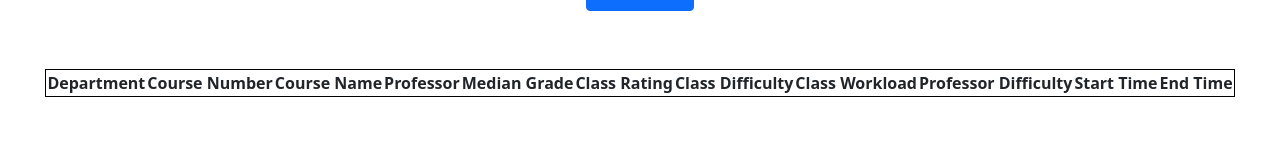
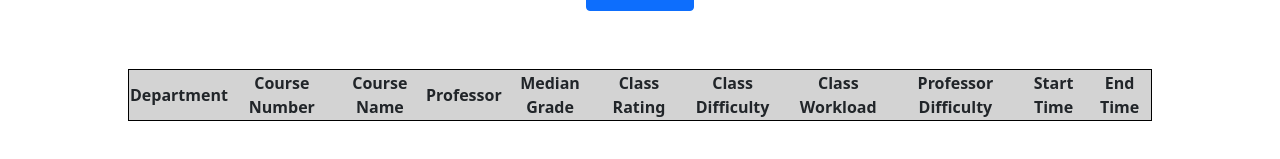
Before and after one commit to CornellDataScience/Class-Visualizer, a React (Create React App) app in the folder web-app/: page / in a window 1280 px wide. Shown: the part 577-736 px from the top of the page. Built offline with nearby package versions, Linux system fonts and the light colour scheme.

Commit message:
Design changes

```diff
--- a/web-app/src/App.css
+++ b/web-app/src/App.css
@@ -284,4 +284,17 @@ td {
 .med-grade-text {
   font-size: 24px;
   text-align: center;
+
 }
+
+#class-info-table {
+  max-width: 80%;
+
+}
+
+#class-info-header {
+  column-gap: 100px;
+  padding: 10px;
+  background-color: lightgray;
+  text-align: center;
+}
```
